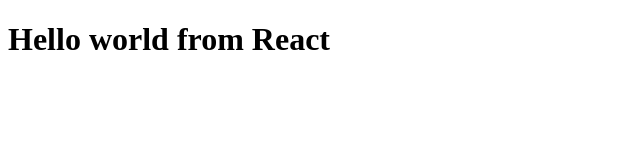
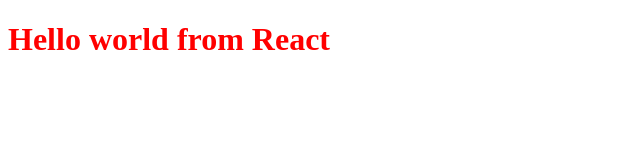
Before and after one commit to santhoshvernekar/React-San, a React app: page / in a window 1280 px wide. Shown: the whole page, without its empty margins (0-640 px from the left). Built offline with nearby package versions, Linux system fonts and the light colour scheme.

Commit message:
2nd Episode Commit

```diff
--- /dev/null
+++ b/index.css
@@ -0,0 +1,3 @@
+#heading{
+    color: red;
+}
--- a/index.html
+++ b/index.html
@@ -4,6 +4,7 @@
     <meta charset="UTF-8">
     <meta name="viewport" content="width=device-width, initial-scale=1.0">
     <title>React</title>
+    <link rel="stylesheet" type="text/css" href="index.css">
  </head>
 <body>
     <div id="root">
--- a/package.json
+++ b/package.json
@@ -3,6 +3,8 @@
   "version": "1.0.0",
   "description": "This is React repo",
   "scripts": {
+    "start": "parcel index.html",
+    "build" : "parcel build index.html",
     "test": "jest"
   },
   "repository": {
```
